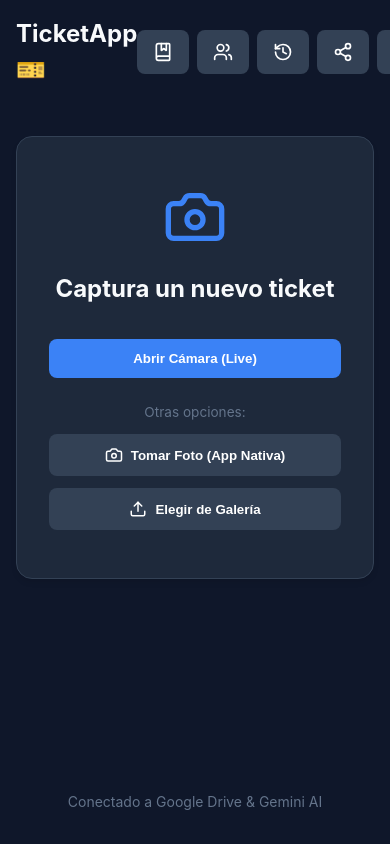
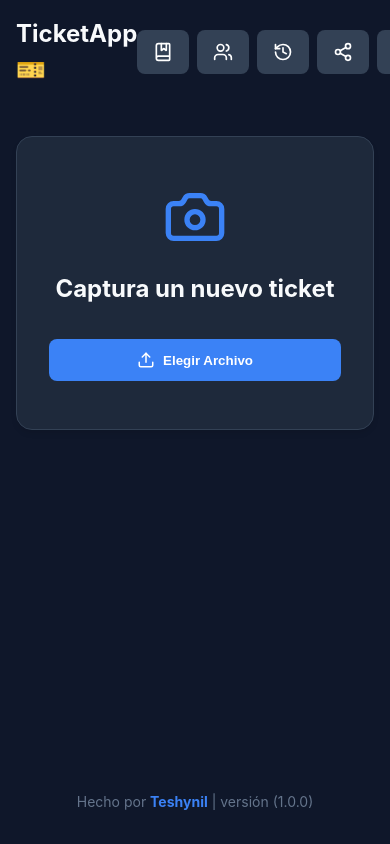
Before and after one commit to Teshynil/TicketApp, a React (Vite) app: page / in a window 390 px wide. Both pictures are taken after a click on the button "Guardar Configuración". Shown: the top 844 px of the page. Built offline with nearby package versions, Linux system fonts and the light colour scheme.

Commit message:
v1.0.0: Branding, versioning, and mobile-aware upload refactor

```diff
--- a/package.json
+++ b/package.json
@@ -1,7 +1,7 @@
 {
   "name": "ticketapp",
   "private": true,
-  "version": "0.0.0",
+  "version": "1.0.0",
   "type": "module",
   "scripts": {
     "dev": "vite",
--- a/src/App.tsx
+++ b/src/App.tsx
@@ -3,17 +3,18 @@ import { Camera, Settings as SettingsIcon, Check, Loader2, AlertCircle, Save, X,
 import { useConfig } from './hooks/useConfig';
 import { Settings } from './components/Settings';
 import { ModelTester } from './components/ModelTester';
-import { getCameraStream, captureFrame, convertToLosslessWebP, fileToDataUrl } from './utils/image';
+import { convertToLosslessWebP, fileToDataUrl } from './utils/image';
 import { copyToClipboard } from './utils/clipboard';
 import { analyzeTicket } from './services/gemini';
 import { initTokenClient, requestToken, uploadToDrive, appendToSheet, createSheet, getSheetValues, updateSheetValues, ensureSysLists, validateSchema, ensureSchema, getCustomInstructions } from './services/google';
+import { APP_VERSION } from './version';
 import type { TicketData } from './types';
 import './index.css';
 
 function App() {
   const { config, saveConfig, isConfigured, getShareUrl } = useConfig();
   const [showSettings, setShowSettings] = useState(!isConfigured);
-  const [status, setStatus] = useState<'idle' | 'preview' | 'confirm_capture' | 'processing' | 'reviewing' | 'saving' | 'success' | 'error' | 'history' | 'accounts' | 'aliases' | 'benchmark'>(() => {
+  const [status, setStatus] = useState<'idle' | 'confirm_capture' | 'processing' | 'reviewing' | 'saving' | 'success' | 'error' | 'history' | 'accounts' | 'aliases' | 'benchmark'>(() => {
     const saved = localStorage.getItem('ticketapp_review_state');
     return saved ? JSON.parse(saved).status : 'idle';
   });
@@ -60,10 +61,10 @@ function App() {
   const [saveAsAlias, setSaveAsAlias] = useState(false);
   const [originalDetectedStore, setOriginalDetectedStore] = useState("");
 
-  const videoRef = useRef<HTMLVideoElement>(null);
-  const [stream, setStream] = useState<MediaStream | null>(null);
   const fileInputRef = useRef<HTMLInputElement>(null);
   const galleryInputRef = useRef<HTMLInputElement>(null);
+
+  const isMobile = /iPhone|iPad|iPod|Android/i.test(navigator.userAgent);
 
   useEffect(() => {
     if (['confirm_capture', 'processing', 'reviewing', 'saving'].includes(status) && (ticketData || webpPhoto)) {
@@ -99,7 +100,6 @@ function App() {
     try {
       if (!config.googleSheetId || !googleToken) return;
       await ensureSysLists(googleToken, config.googleSheetId);
-
       const data = await getSheetValues(googleToken, config.googleSheetId, 'SYS_LISTS!A2:C100');
       if (data.values) {
         setKnownCategories(data.values.map((row: any) => row[0]).filter(Boolean));
@@ -107,15 +107,11 @@ function App() {
         const peopleList = data.values.map((row: any) => row[2]).filter(Boolean);
         if (peopleList.length > 0) setPeople(peopleList);
       }
-
       await fetchAccounts(googleToken);
       await fetchAliases(googleToken);
-
       const instructions = await getCustomInstructions(googleToken, config.googleSheetId);
       setCustomInstructions(instructions);
-    } catch (err) {
-      console.error('Failed to load SYS_LISTS:', err);
-    }
+    } catch (err) { console.error('Failed to load SYS_LISTS:', err); }
   };
 
   useEffect(() => {
@@ -136,39 +132,6 @@ function App() {
       performSave(googleToken);
     }
   }, [googleToken, waitingForToken]);
-
-  const startPreview = async () => {
-    try {
-      const cameraStream = await getCameraStream();
-      setStream(cameraStream);
-      setStatus('preview');
-    } catch (err: any) {
-      setError(err.message || 'Error al acceder a la cámara');
-      setStatus('error');
-    }
-  };
-
-  const stopStream = () => {
-    if (stream) {
-      stream.getTracks().forEach(track => track.stop());
-      setStream(null);
-    }
-  };
-
-  const handleCapture = async () => {
-    if (!videoRef.current) return;
-    try {
-      setError(null);
-      const rawPhoto = captureFrame(videoRef.current);
-      stopStream();
-      const webp = await convertToLosslessWebP(rawPhoto);
-      setWebpPhoto(webp);
-      setStatus('confirm_capture');
-    } catch (err: any) {
-      setError(err.message || 'Error al capturar');
-      setStatus('error');
-    }
-  };
 
   const handleAnalyze = async () => {
     try {
@@ -237,15 +200,24 @@ function App() {
     const oldName = people[index];
     const newName = editPersonValue;
     if (!newName || oldName === newName) { setEditingPersonIdx(null); return; }
+
     const updatedPeople = people.map((p, i) => i === index ? newName : p);
     const updatedAccounts = accounts.map(acc => [acc[0], acc[1], acc[2] === oldName ? newName : acc[2]]);
+
     try {
       setLoadingAccounts(true);
       const current = await getSheetValues(googleToken!, config.googleSheetId!, 'SYS_LISTS!A2:B100');
-      const finalPeopleValues = updatedPeople.map((p, i) => [ current.values?.[i]?.[0] || "", current.values?.[i]?.[1] || "", p ]);
+      const finalPeopleValues = updatedPeople.map((p, i) => [
+        current.values?.[i]?.[0] || "",
+        current.values?.[i]?.[1] || "",
+        p
+      ]);
       await updateSheetValues(googleToken!, config.googleSheetId!, `SYS_LISTS!A2:C${finalPeopleValues.length + 1}`, finalPeopleValues);
       await updateSheetValues(googleToken!, config.googleSheetId!, `Accounts!A2:C${updatedAccounts.length + 1}`, updatedAccounts);
-      setPeople(updatedPeople); setAccounts(updatedAccounts as any); setEditingPersonIdx(null);
+
+      setPeople(updatedPeople);
+      setAccounts(updatedAccounts as any);
+      setEditingPersonIdx(null);
     } catch (err) { setError('Error al renombrar persona'); } finally { setLoadingAccounts(false); }
   };
 
@@ -256,7 +228,11 @@ function App() {
       setLoadingAccounts(true);
       const current = await getSheetValues(googleToken!, config.googleSheetId!, 'SYS_LISTS!A2:B100');
       await updateSheetValues(googleToken!, config.googleSheetId!, 'SYS_LISTS!C2:C100', Array(99).fill(['']));
-      const finalValues = updated.map((p, i) => [ current.values?.[i]?.[0] || "", current.values?.[i]?.[1] || "", p ]);
+      const finalValues = updated.map((p, i) => [
+        current.values?.[i]?.[0] || "",
+        current.values?.[i]?.[1] || "",
+        p
+      ]);
       await updateSheetValues(googleToken!, config.googleSheetId!, `SYS_LISTS!A2:C${finalValues.length + 1}`, finalValues);
       setPeople(updated);
     } catch (err) { setError('Error al eliminar persona'); } finally { setLoadingAccounts(false); }
@@ -464,9 +440,7 @@ function App() {
       <header style={{ padding: '1rem 0', display: 'flex', justifyContent: 'space-between', alignItems: 'center' }}>
         <h1 style={{ fontSize: '1.5rem' }}>TicketApp 🎫</h1>
         <div style={{ display: 'flex', gap: '0.5rem' }}>
-          {config.analysisMode && (
-            <button onClick={() => setStatus('benchmark')} title="Benchmark"><Zap size={20} color="var(--primary)" /></button>
-          )}
+          {config.analysisMode && <button onClick={() => setStatus('benchmark')} title="Benchmark"><Zap size={20} color="var(--primary)" /></button>}
           <button onClick={loadAliasesView} title="Alias"><BookMarked size={20} /></button>
           <button onClick={loadAccountsView} title="Cuentas"><Users size={20} /></button>
           <button onClick={loadHistory} title="Historial"><HistoryIcon size={20} /></button>
@@ -479,11 +453,15 @@ function App() {
           <div className="card" style={{ padding: '3rem 2rem', textAlign: 'center' }}>
             <Camera size={64} style={{ color: 'var(--primary)', marginBottom: '1rem' }} />
             <h2>Captura un nuevo ticket</h2>
-            <button className="primary" onClick={startPreview} style={{ width: '100%', marginTop: '2rem' }}>Abrir Cámara (Live)</button>
-            <div style={{ marginTop: '1.5rem', display: 'flex', flexDirection: 'column', gap: '0.75rem' }}>
-              <p style={{ fontSize: '0.85rem', color: '#64748b' }}>Otras opciones:</p>
-              <button onClick={() => fileInputRef.current?.click()} style={{ width: '100%', display: 'flex', alignItems: 'center', justifyContent: 'center', gap: '0.5rem' }}><Camera size={18} /> Tomar Foto (App Nativa)</button>
-              <button onClick={() => galleryInputRef.current?.click()} style={{ width: '100%', display: 'flex', alignItems: 'center', justifyContent: 'center', gap: '0.5rem' }}><Upload size={18} /> Elegir de Galería</button>
+            <div style={{ marginTop: '2rem', display: 'flex', flexDirection: 'column', gap: '0.75rem' }}>
+              {isMobile ? (
+                <>
+                  <button className="primary" onClick={() => fileInputRef.current?.click()} style={{ width: '100%', display: 'flex', alignItems: 'center', justifyContent: 'center', gap: '0.5rem' }}><Camera size={18} /> Tomar Foto</button>
+                  <button onClick={() => galleryInputRef.current?.click()} style={{ width: '100%', display: 'flex', alignItems: 'center', justifyContent: 'center', gap: '0.5rem' }}><Upload size={18} /> Elegir de Galería</button>
+                </>
+              ) : (
+                <button className="primary" onClick={() => galleryInputRef.current?.click()} style={{ width: '100%', display: 'flex', alignItems: 'center', justifyContent: 'center', gap: '0.5rem' }}><Upload size={18} /> Elegir Archivo</button>
+              )}
               <input type="file" ref={fileInputRef} onChange={handleFileUpload} accept="image/*" capture="environment" style={{ display: 'none' }} />
               <input type="file" ref={galleryInputRef} onChange={handleFileUpload} accept="image/*" style={{ display: 'none' }} />
             </div>
@@ -574,11 +552,8 @@ function App() {
             {loadingHistory ? <Loader2 size={32} className="animate-spin" /> : history.length === 0 ? <p>Sin tickets.</p> : <div style={{ display: 'flex', flexDirection: 'column', gap: '1rem' }}> {history.map((row, i) => <div key={i} className="card" style={{ padding: '1rem' }}> <div style={{ display: 'flex', justifyContent: 'space-between' }}><strong>{row[3]}</strong> <span>${row[4]}</span></div> <div>{row[1].replace('T', ' ')} | {row[7]}</div> </div>)} </div>}
           </div>
         )}
-        {status === 'preview' && (
-          <div className="card" style={{ padding: '0' }}><video ref={videoRef} autoPlay playsInline style={{ width: '100%', background: '#000' }} /><div style={{ padding: '1.5rem', display: 'flex', gap: '1rem' }}><button className="primary" onClick={handleCapture} style={{ flex: 2 }}>Capturar</button><button onClick={() => { stopStream(); setStatus('idle'); }} style={{ flex: 1 }}><X size={20} /></button></div></div>
-        )}
         {status === 'confirm_capture' && webpPhoto && (
-          <div className="card" style={{ padding: '0' }}><img src={webpPhoto} alt="Preview" style={{ width: '100%' }} /><div style={{ padding: '1.5rem', display: 'flex', flexDirection: 'column', gap: '0.75rem' }}><button className="primary" onClick={handleAnalyze}><Check size={20} /> Analizar Ticket</button><button onClick={startPreview}><Camera size={20} /> Repetir</button><button onClick={() => setStatus('idle')}>Cancelar</button></div></div>
+          <div className="card" style={{ padding: '0' }}><img src={webpPhoto} alt="Preview" style={{ width: '100%' }} /><div style={{ padding: '1.5rem', display: 'flex', flexDirection: 'column', gap: '0.75rem' }}><button className="primary" onClick={handleAnalyze}><Check size={20} /> Analizar Ticket</button><button onClick={() => setStatus('idle')}><Camera size={20} /> Repetir</button><button onClick={() => setStatus('idle')}>Cancelar</button></div></div>
         )}
         {(status === 'processing' || status === 'saving') && (
           <div className="card" style={{ textAlign: 'center', padding: '4rem 2rem' }}><Loader2 size={48} className="animate-spin" style={{ margin: '0 auto 1.5rem' }} /><h2>{status === 'processing' ? 'Analizando...' : 'Guardando...'}</h2></div>
@@ -603,7 +578,9 @@ function App() {
           <div className="card" style={{ border: '1px solid var(--error)' }}><AlertCircle size={48} style={{ color: 'var(--error)', margin: '0 auto 1.5rem', display: 'block' }} /><h2>Error</h2><p>{error}</p><button className="primary" style={{ width: '100%', marginTop: '1.5rem' }} onClick={handleRetryAfterError}>{error?.includes('sesión de Google ha caducado') ? 'Volver a Intentar' : 'Ir al Inicio'}</button></div>
         )}
       </main>
-      <footer style={{ marginTop: 'auto', padding: '2rem 0', textAlign: 'center', fontSize: '0.875rem', color: '#64748b' }}> Conectado a Google Drive & Gemini AI </footer>
+      <footer style={{ marginTop: 'auto', padding: '2rem 0', textAlign: 'center', fontSize: '0.875rem', color: '#64748b' }}>
+        Hecho por <a href="https://github.com/teshynil/" target="_blank" rel="noopener noreferrer" style={{ color: 'var(--primary)', textDecoration: 'none', fontWeight: 'bold' }}>Teshynil</a> | versión ({APP_VERSION})
+      </footer>
     </div>
   );
 }
--- /dev/null
+++ b/src/version.ts
@@ -0,0 +1 @@
+export const APP_VERSION = "1.0.0";
```
